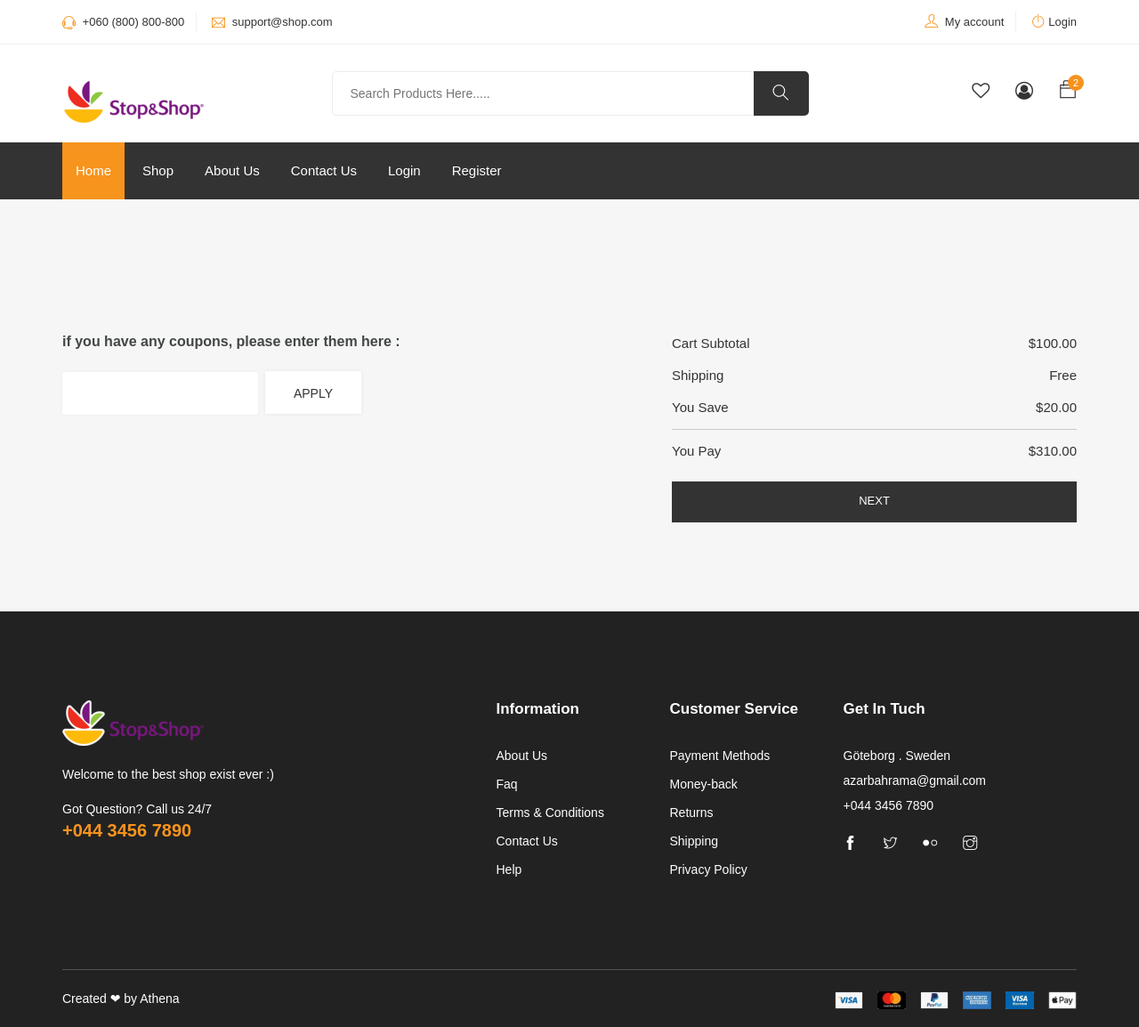
After one commit to Athenaazar/django-ecommerce, a Django app: page /orders/1/ in a window 1280 px wide. The commit adds this page. Shown: the whole page at 89% size. Run offline with Django 3.2, Linux system fonts and the light colour scheme; tables that the repository leaves empty hold one stand-in row (values such as "Sample post"); some libraries are stand-ins or nearby versions.

Commit message:
created order.html to apply coupon

```diff
--- a/orders/models.py
+++ b/orders/models.py
@@ -28,7 +28,7 @@ class Order(models.Model):
 class OrderItem(models.Model):
     order = models.ForeignKey(Order, on_delete=models.CASCADE, related_name='items')
     product = models.ForeignKey(Product, on_delete=models.CASCADE, related_name='order_items')
-    price = models.IntegerField()
+    price = models.DecimalField(decimal_places=2, max_digits=6)
     quantity = models.PositiveSmallIntegerField(default=1)
 
     def __str__(self):
--- /dev/null
+++ b/orders/templates/orders/order.html
@@ -0,0 +1,46 @@
+{% extends 'base.html' %}
+{% load static %}
+{%block content %}
+	<!-- Shopping Cart -->
+	<div class="shopping-cart section">
+		<div class="container">
+			<div class="row">
+				<div class="col-12">
+					<!-- Total Amount -->
+					<div class="total-amount">
+						<div class="row">
+							<div class="col-lg-6 col-md-6 col-12">
+								<div class="left">
+									<h6>if you have any coupons, please enter them here :</h6><br>
+									<div class="coupon">
+										<form action="#" target="_blank" method="post">
+											{% csrf_token %}
+											{{ form.code }}
+											<a class="btn" href="#">Apply</a>
+										</form>
+									</div>
+								</div>
+							</div>
+							<div class="col-lg-6 col-md-6 col-12">
+								<div class="right">
+									<ul>
+										<li>Cart Subtotal<span>${{ order.get_total_price }}</span></li>
+										<li>Shipping<span>Free</span></li>
+										<li>You Save<span>$20.00</span></li>
+										<li class="last">You Pay<span>$310.00</span></li>
+									</ul>
+									<div class="button5">
+										<a href="{% url 'orders:create' %}" class="btn">Next</a>
+									</div>
+								</div>
+							</div>
+						</div>
+					</div>
+					<!--/ End Total Amount -->
+				</div>
+			</div>
+		</div>
+	</div>
+	<!--/ End Shopping Cart -->
+
+{%endblock%}
--- a/orders/urls.py
+++ b/orders/urls.py
@@ -4,4 +4,5 @@ from . import views
 app_name = 'orders'
 urlpatterns = [
     path('create/', views.order_create, name='create'),
+    path('<int:order_id>/', views.detail, name='detail'),
 ]
--- a/orders/views.py
+++ b/orders/views.py
@@ -1,5 +1,21 @@
-from django.shortcuts import render, redirect
+from django.shortcuts import render, redirect, get_object_or_404
+
+from cart.cart import Cart
+
+from .forms import CouponForm
+from .models import Order, OrderItem
 
 
 def order_create(request):
-    return redirect('orders:detail')
+    cart = Cart(request)
+    order = Order.objects.create(user=request.user)
+    for item in cart:
+        OrderItem.objects.create(order=order, product=item['product'], price=item['price'], quantity=item['quantity'])
+    cart.clear()
+    return redirect('orders:detail', order.id)
+
+
+def detail(request, order_id):
+    form = CouponForm()
+    order = get_object_or_404(Order, id=order_id)
+    return render(request, 'orders/order.html', {'order': order, 'form': form})
```
Also changed, not shown: cart/templates/cart/cart.html (+3 -11 lines), orders/admin.py (+19 -1 lines), orders/migrations/0001_initial.py (added), orders/migrations/0002_alter_orderitem_price.py (added).
